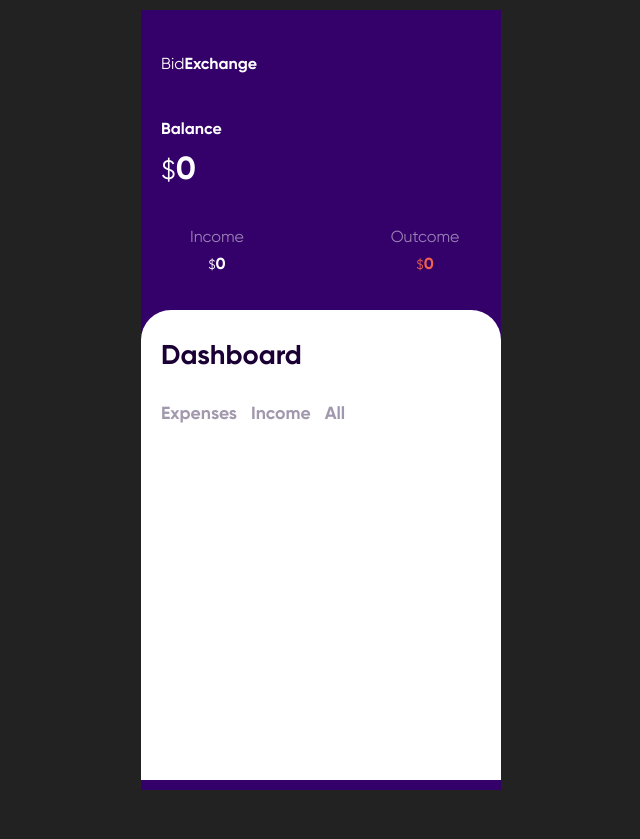
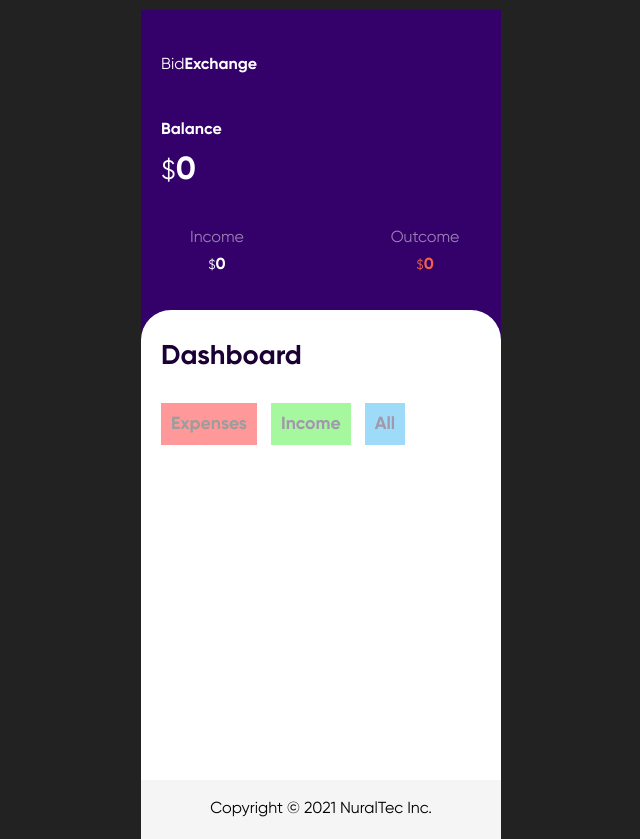
Before and after one commit to kiingdavies/bidexchange, a PHP site: page / in a window 1280 px wide. Shown: the whole page, without its empty margins (319-959 px from the left). Before the commit the page ends 790 px from the top, so only its background shows below. Run offline with PHP 8.4, Linux system fonts and the light colour scheme.

Commit message:
Buttons styled

```diff
--- a/index.html
+++ b/index.html
@@ -45,9 +45,9 @@
         <div class="budget-dashboard">
             <div class="dash-title">Dashboard</div>
             <div class="toggle">
-                <div class="tab1">Expenses</div>
-                <div class="tab2">Income</div>
-                <div class="tab3 active">All</div>
+                <div id="exp" class="tab1">Expenses</div>
+                <div id="inc" class="tab2">Income</div>
+                <div id="allCost" class="tab3 active">All</div>
             </div>
             <div class="hide" id="income">
                 <ul class="list"></ul>
@@ -69,7 +69,20 @@
                 <ul class="list"></ul>
             </div>
         </div>
+
+        <footer class="text-center">
+            <div class="footer-link">
+              Copyright © 2021
+              <a
+                href="http://nuraltec.com/"
+                class="footer-link"
+                target="_blank"
+                >NuralTec Inc</a
+              >.
+            </div>
+          </footer>
     </div>
+
 
     <script src="chart.js"></script>
     <script src="budget.js"></script>
--- a/style.css
+++ b/style.css
@@ -1,3 +1,33 @@
+/* My added style start */
+footer {
+    text-align: center;
+    padding: 20px;
+    background-color: whitesmoke;
+    color: white;
+  }
+
+.footer-link {
+    color: black;
+}
+
+ #exp {
+    background-color: red;
+    padding: 10px;
+    color: rgb(12, 12, 12);
+}
+
+#inc {
+    background-color: rgb(35, 238, 16);
+    padding: 10px;
+
+}
+
+#allCost{
+    background-color: rgb(16, 168, 238);
+    padding: 10px;
+}
+/* My added style stop */
+
 @font-face {
     font-family: 'Gilroy';
     src: url('font/Gilroy-Regular.woff') format('woff');
@@ -60,9 +90,9 @@
     font-family: 'Gilroy Bold';
 }
 
-.budget-header{
+/* .budget-header{
 
-}
+} */
 
 .budget-header .balance{
     margin-top: 45px;
@@ -221,9 +251,9 @@
     background-repeat: no-repeat;
 }
 
-.budget-dashboard #all ul.list li.income{
+/* .budget-dashboard #all ul.list li.income{
 
-}
+} */
 .budget-dashboard #all ul.list li.expense{
     color: #f0624d;
 }
@@ -241,6 +271,7 @@
     width: 360px;
     bottom: 0;
     border-top: 1px solid #ccc;
+
 }
 
 .budget-dashboard #expense .input *{
```
